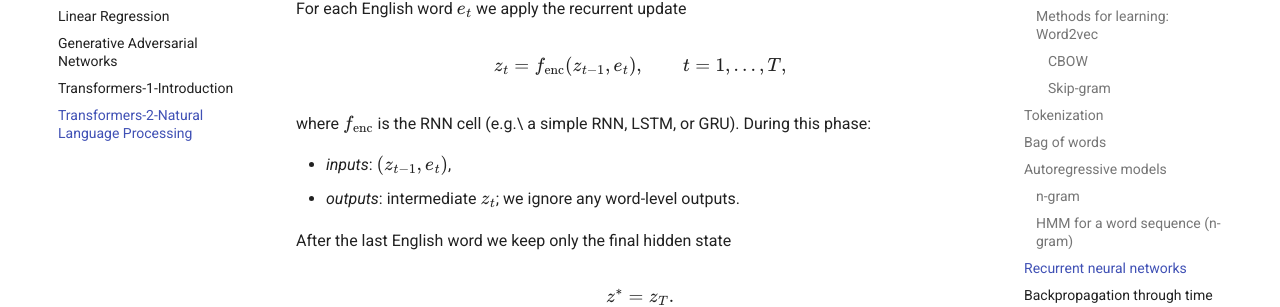
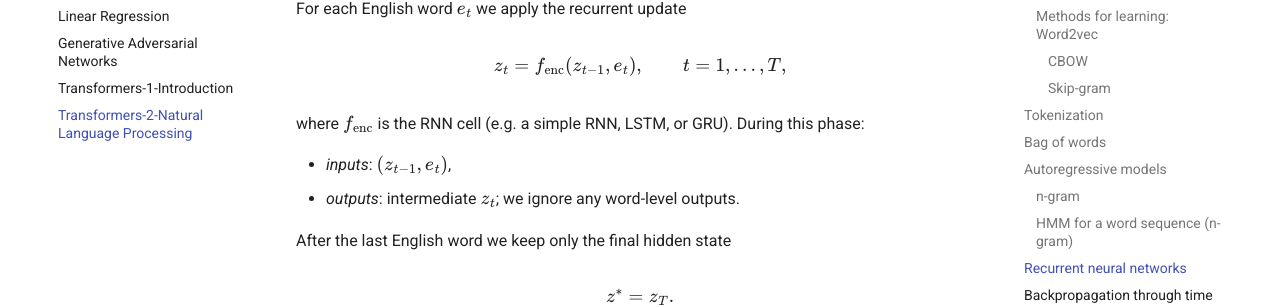
Before and after one commit to pj1911/my-wiki, an MkDocs documentation site: the page built from docs/Transformers-2-NLP.md, in a window 1280 px wide and 900 px high, scrolled down 24111 px. Shown: the part 146-453 px from the top of the window. Built offline with MkDocs 1.6.1 and Material for MkDocs 9.7.7, drawn with Linux system fonts in a browser that asks for light colours.

```diff
--- a/docs/Transformers-2-NLP.md
+++ b/docs/Transformers-2-NLP.md
@@ -1231,7 +1231,7 @@ $$
 z_t = f_{\text{enc}}(z_{t-1}, e_t), \qquad t = 1,\ldots,T,
 $$
 
-where \(f_{\text{enc}}\) is the RNN cell (e.g.\ a simple RNN, LSTM, or GRU).
+where \(f_{\text{enc}}\) is the RNN cell (e.g. a simple RNN, LSTM, or GRU).
 During this phase:
 
 - *inputs*: \((z_{t-1}, e_t)\),
```
